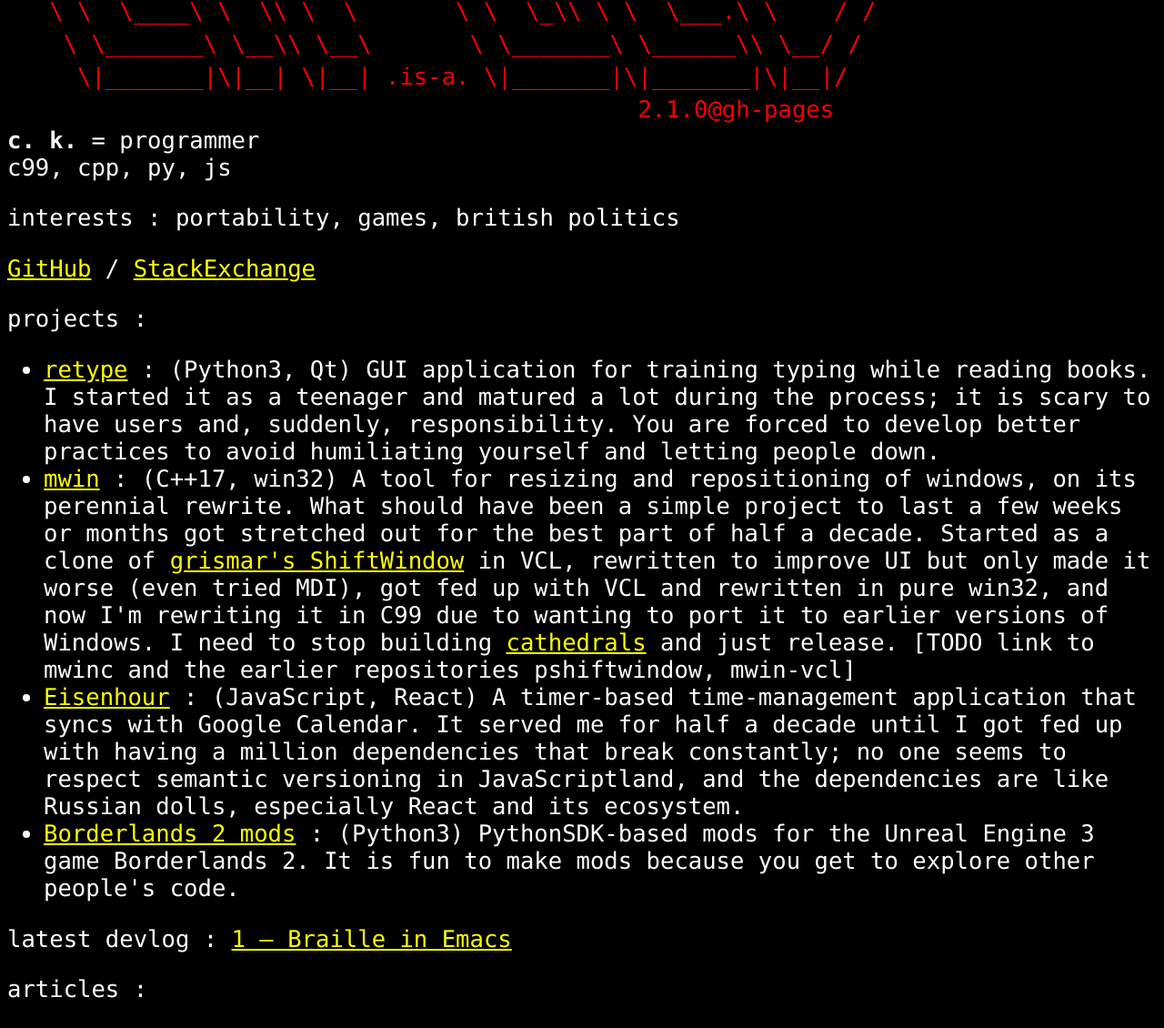
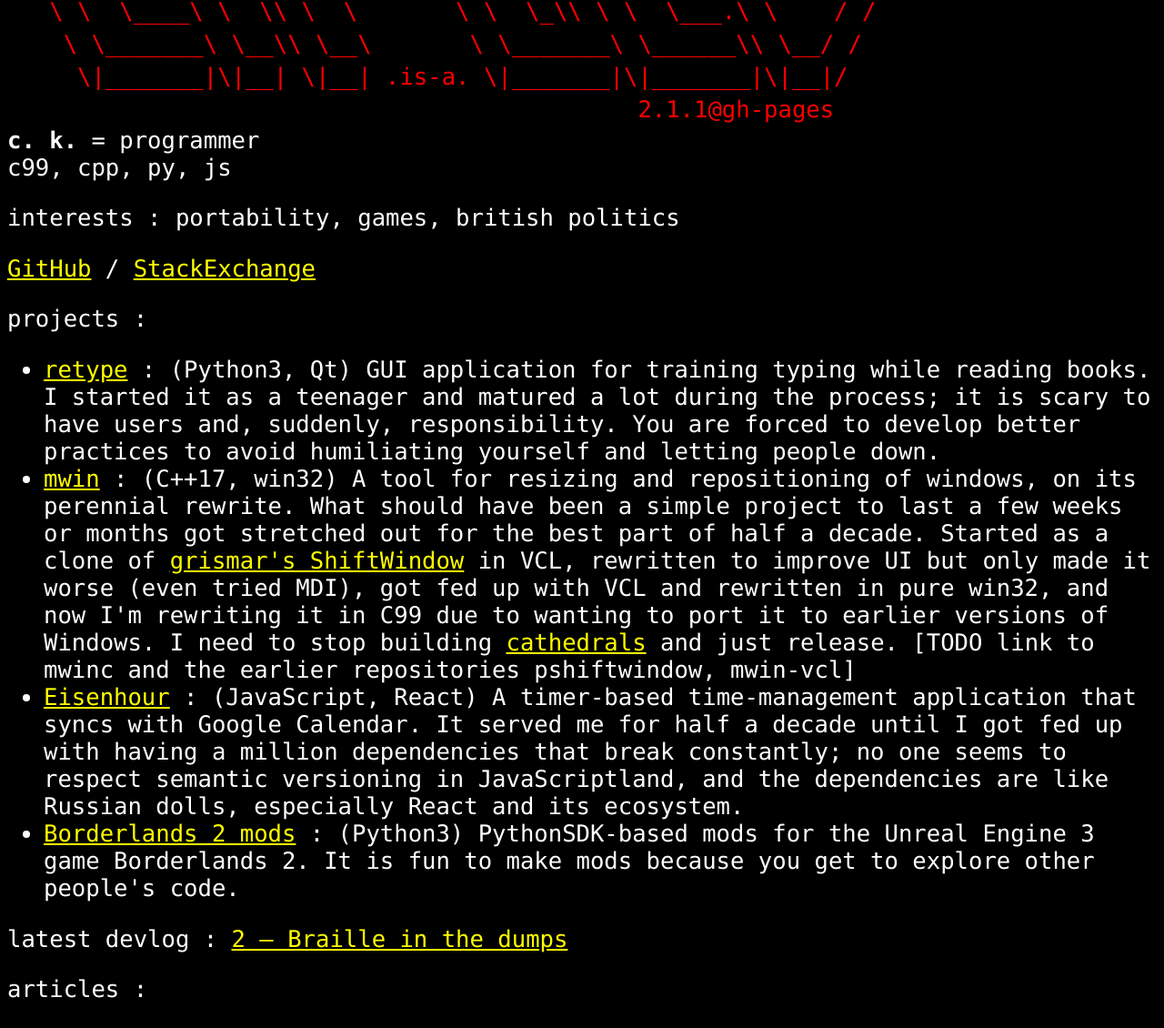
Before and after one commit to plu5/plu5.github.io, a Jekyll site: the page built from index.html, in a window 1280 px wide. Shown: the part 156-1286 px from the top of the page at 91% size. Built offline with Jekyll 4.4.1, drawn with Linux system fonts in a browser that asks for light colours; the list of posts is cut into pages by our own code; some of the changed text lies outside the part shown.

Commit message:
fix: Link to last not first devlog

```diff
--- a/index.html
+++ b/index.html
@@ -11,7 +11,7 @@ title: Home
    \ \  \____\ \  \\ \  \       \ \  \_\\ \ \  \___.\ \    / /
     \ \_______\ \__\\ \__\       \ \_______\ \______\\ \__/ /
      \|_______|\|__| \|__| .is-a. \|_______|\|_______|\|__|/
-                                             2.1.0@gh-pages</code></pre></div>
+                                             2.1.1@gh-pages</code></pre></div>
   <b>c. k.</b> = programmer<br>
   c99, cpp, py, js
 
@@ -34,7 +34,7 @@ title: Home
     </ul>
   </div>
 
-  {% assign devlog = site.devlog.first %}
+  {% assign devlog = site.devlog.last %}
   <p>latest devlog : <a class="post-link" href="{{ devlog.url }}">{{ devlog.title }}</a></p>
 
   <p>articles :</p>
```
